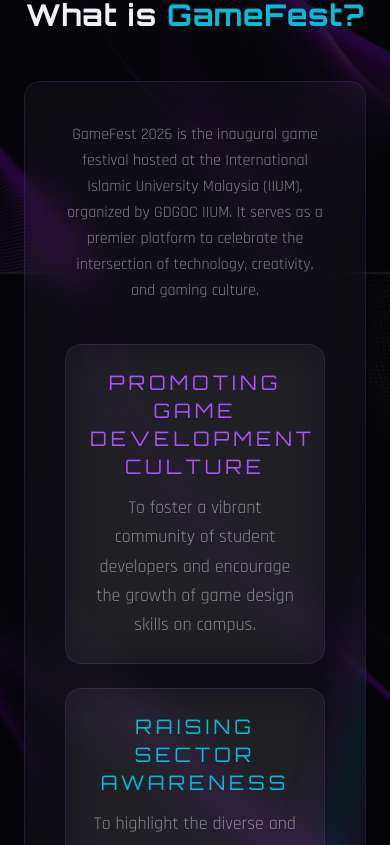
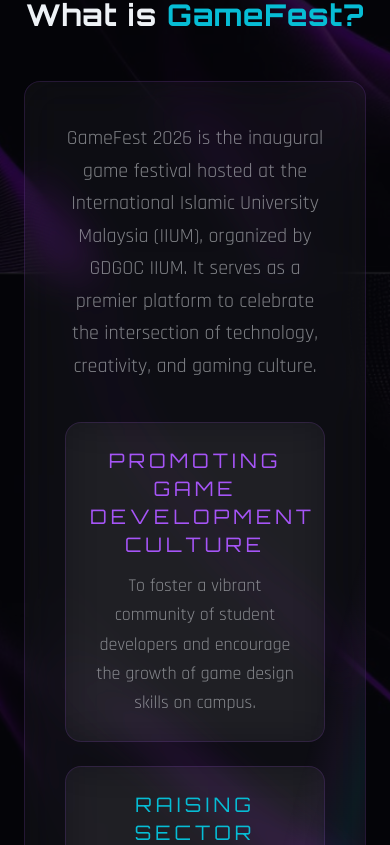
Before and after one commit to kaminaryu/gamefest-site, a React (Vite) app: page / in a window 390 px wide. Shown: the part 2259-3104 px from the top of the page. Built offline with nearby package versions, Linux system fonts and the light colour scheme; the HTML template or start-up script is replaced by a standard one.

Commit message:
Changed Mobile View Font Sizes

```diff
--- a/src/components/About.tsx
+++ b/src/components/About.tsx
@@ -26,7 +26,7 @@
 
                 <div className="glass-panel shimmer-sweep p-10 md:p-12 animate-on-scroll">
                     <div className="flex justify-center">
-                        <p className="text-center font-body text-base md:text-2xl text-muted-foreground leading-relaxed max-w-5xl mb-10 text-center">
+                        <p className="text-center font-body text-xl md:text-2xl text-muted-foreground leading-relaxed max-w-5xl mb-10 text-center">
                             GameFest 2026 is the inaugural game festival hosted at the International Islamic University Malaysia (IIUM),
                             organized by GDGOC IIUM. It serves as a premier platform to celebrate the intersection of
                             technology, creativity, and gaming culture.
```
